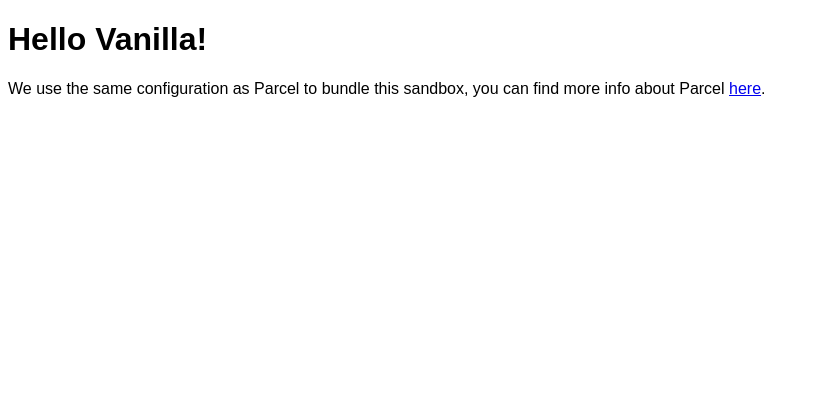
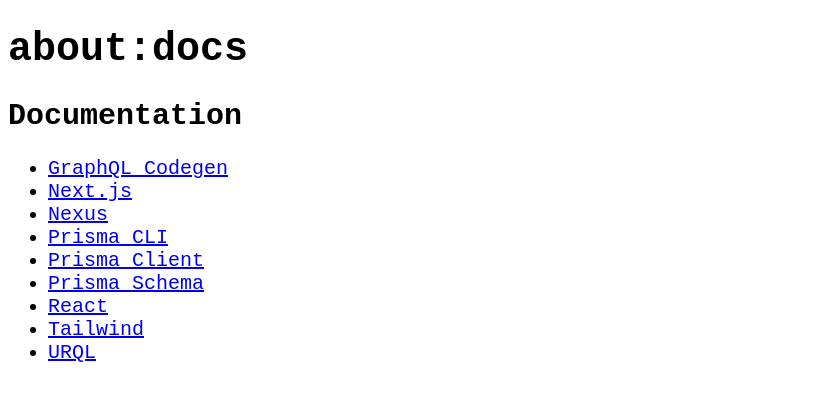
Before and after one commit to kinday/browser-homepage, a website built with Parcel: page index.html in a window 1280 px wide. Shown: the whole page, without its empty margins (0-819 px from the left). Built offline with nearby package versions, Linux system fonts and the light colour scheme.

Commit message:
Add documentation links

```diff
--- a/index.html
+++ b/index.html
@@ -1,16 +1,55 @@
 <!DOCTYPE html>
 <html>
-
   <head>
     <title>Parcel Sandbox</title>
     <meta charset="UTF-8" />
+    <link href="src/styles.css" rel="stylesheet" />
   </head>
 
   <body>
-	<div id="app"></div>
-
-	<script src="src/index.js">
-	</script>
+    <div id="app">
+      <h1>about:docs</h1>
+      <h2>Documentation</h2>
+      <ul id="docs">
+        <li>
+          <a href="https://www.graphql-code-generator.com/docs/getting-started"
+            >GraphQL Codegen</a
+          >
+        </li>
+        <li>
+          <a href="https://nextjs.org/docs/getting-started">Next.js</a>
+        </li>
+        <li>
+          <a href="https://nexusjs.org/docs/">Nexus</a>
+        </li>
+        <li>
+          <a
+            href="https://www.prisma.io/docs/reference/api-reference/command-reference"
+            >Prisma CLI</a
+          >
+        </li>
+        <li>
+          <a
+            href="https://www.prisma.io/docs/reference/api-reference/prisma-client-reference"
+            >Prisma Client</a
+          >
+        </li>
+        <li>
+          <a
+            href="https://www.prisma.io/docs/reference/api-reference/prisma-schema-reference"
+            >Prisma Schema</a
+          >
+        </li>
+        <li>
+          <a href="https://reactjs.org/docs/getting-started.html">React</a>
+        </li>
+        <li>
+          <a href="https://tailwindcss.com/docs">Tailwind</a>
+        </li>
+        <li>
+          <a href="https://formidable.com/open-source/urql/docs/">URQL</a>
+        </li>
+      </ul>
+    </div>
   </body>
-
 </html>
--- a/src/index.js
+++ /dev/null
@@ -1,10 +0,0 @@
-import "./styles.css";
-
-document.getElementById("app").innerHTML = `
-<h1>Hello Vanilla!</h1>
-<div>
-  We use the same configuration as Parcel to bundle this sandbox, you can find more
-  info about Parcel
-  <a href="https://parceljs.org" target="_blank" rel="noopener noreferrer">here</a>.
-</div>
-`;
--- a/src/styles.css
+++ b/src/styles.css
@@ -1,3 +1,8 @@
 body {
-  font-family: sans-serif;
+  font-family: monospace;
+  font-size: 20px;
 }
+
+.hidden {
+  display: none;
+}
```
Lines whose indentation alone changed are shown as unchanged.
